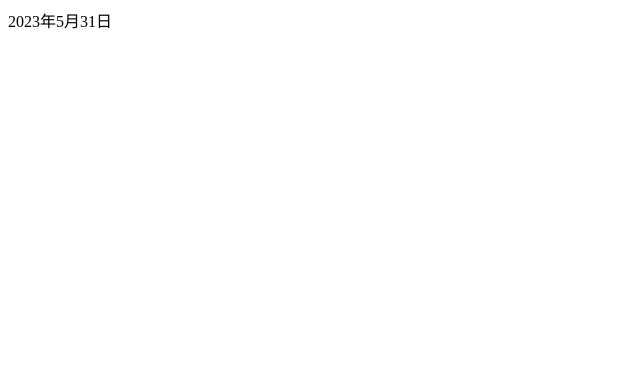
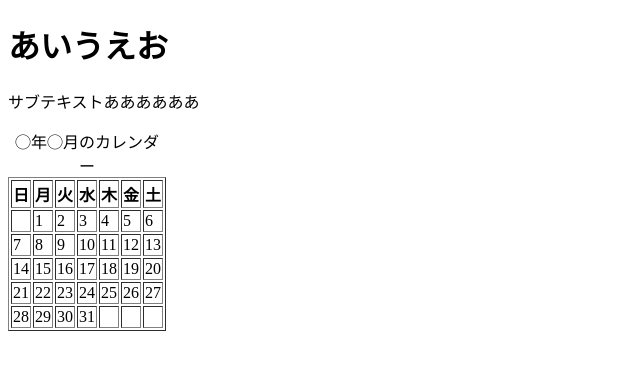
Before and after one commit to tarosjk/202304_js_textbook, a plain HTML site: page index.html in a window 1280 px wide. Shown: the whole page, without its empty margins (0-640 px from the left). Drawn offline with Linux system fonts and the light colour scheme.

Commit message:
カレンダー作成

```diff
--- a/index.html
+++ b/index.html
@@ -14,6 +14,37 @@
   <h1>あいうえお</h1>
   <p>サブテキストああああああ</p>
 
+  <table id="calendar" border="1">
+    <caption>◯年◯月のカレンダー</caption>
+    <thead>
+      <tr>
+        <th>日</th>
+        <th>月</th>
+        <th>火</th>
+        <th>水</th>
+        <th>木</th>
+        <th>金</th>
+        <th>土</th>
+      </tr>
+    </thead>
+    <tbody>
+      <tr></tr>
+    </tbody>
+  </table>
+  <!--
+    <table>
+      <tr>
+        <td></td>
+        <td></td>
+        <td></td>
+        <td></td>
+        <td></td>
+        <td></td>
+        <td></td>
+      </tr>
+    </table>
+   -->
+
   <script src="js/script.js"></script>
 </body>
 
--- a/js/script.js
+++ b/js/script.js
@@ -3,7 +3,7 @@ console.log('おはようございます')
 // alert('おはようございます')
 /*コメント*/
 
-document.body.innerHTML = '<h1>今日は雨です</h1>'
+// document.body.innerHTML = '<h1>今日は雨です</h1>'
 
 var box
 let box2
@@ -159,8 +159,8 @@ console.log(year)
 
 const now = new Date()
 console.log(now.getFullYear())
-document.body.innerHTML =
-  `${now.getFullYear()}年${now.getMonth() + 1}月${now.getDate()}日`
+// document.body.innerHTML =
+//   `${now.getFullYear()}年${now.getMonth() + 1}月${now.getDate()}日`
 
 const old = new Date('1999-9-10')
 if (old.getDay() == 5) {
@@ -187,3 +187,54 @@ for (let color of pens) {
 }
 
 // switch文
+const color = ''
+if (color == 'blue') {
+  console.log('colorはblueです')
+} else if (color == 'pink') {
+  console.log('colorはpinkです')
+} else if (color == 'green') {
+  console.log('colorはgreenです')
+} else {
+  console.log('colorはありません')
+}
+switch (color) {
+  case 'blue':
+    console.log('colorはblueです')
+    break
+  case 'pink':
+    console.log('colorはpinkです')
+    break
+  case 'green':
+    console.log('colorはgreenです')
+    break
+  default:
+    console.log('colorはありません')
+}
+
+// カレンダー
+const date = new Date()
+const date2 = new Date(2023, 5, 0)
+const firstDay = new Date(date.getFullYear() + '-' + (date.getMonth() + 1) + '-1') //'YYYY-MM-DD'
+
+const firstCell = firstDay.getDay()
+const days = date2.getDate()
+const maxCell = Math.ceil((firstCell + days) / 7) * 7
+
+let cell = '<tr>' //<td>1</td><td>2</td>...
+for (let d = 1; d <= maxCell; d++) {
+  if (firstCell <= (d - 1) && days >= d - firstCell) {
+    cell += `<td>${d - 1}</td>`
+  } else {
+    cell += '<td></td>'
+  }
+
+  if (d % 7 == 0 && d !== maxCell) {
+    cell += '</tr><tr>'
+  }
+}
+cell += '</tr>'
+
+const cal = document.querySelector('#calendar')
+const tbody = cal.querySelector('tbody')
+console.log(cell)
+tbody.innerHTML = cell
```
